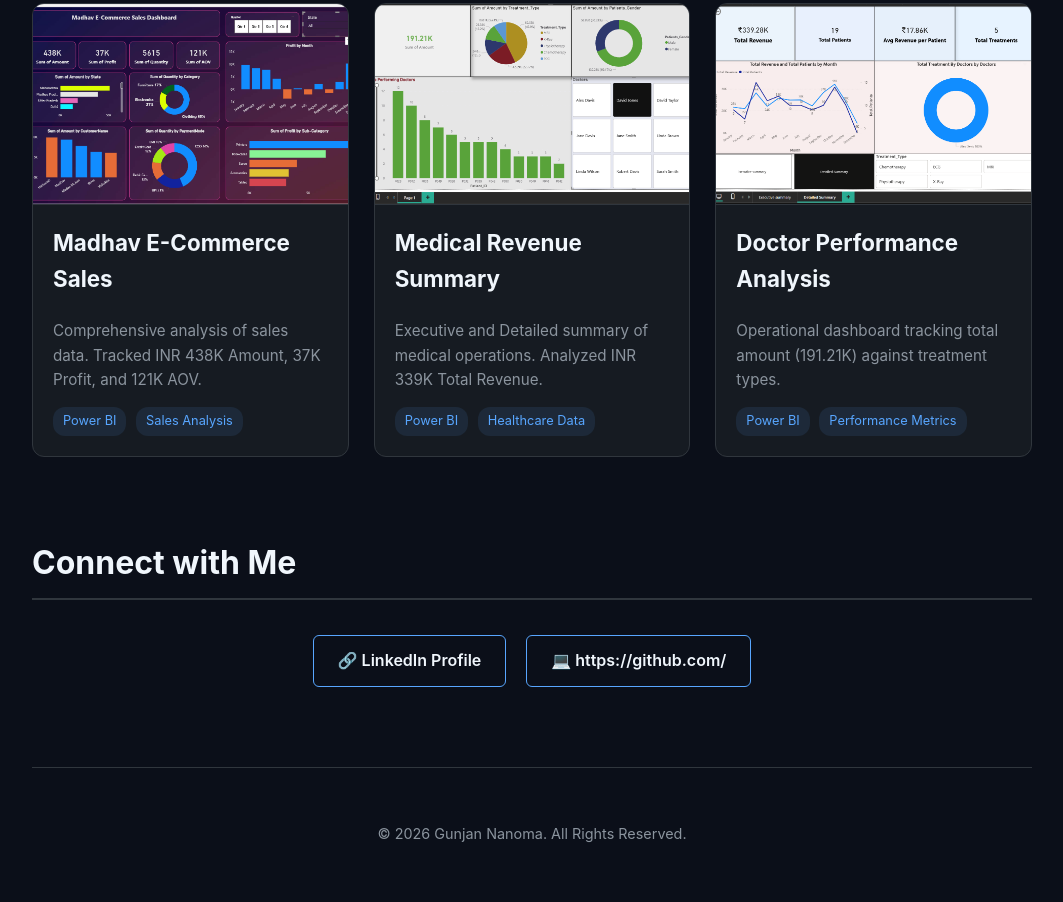
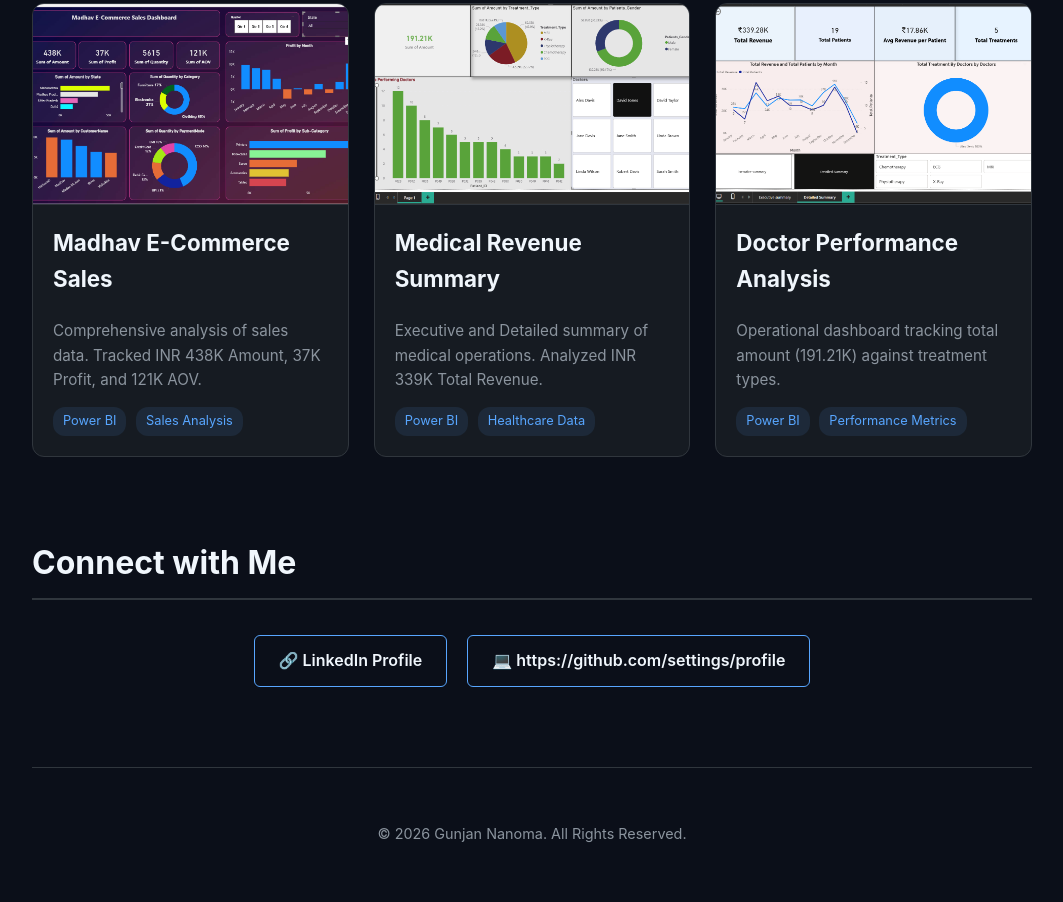
Before and after one commit to nanomagunjan162/My-Portfolio, a plain HTML site: page index.html in a window 1280 px wide. Shown: the part 1167-2069 px from the top of the page, without its empty margins (108-1171 px from the left). Drawn offline with Linux system fonts and the light colour scheme.

Commit message:
Update index.html

```diff
--- a/index.html
+++ b/index.html
@@ -291,7 +291,7 @@
                 </a>
 
                 <a href="#" target="_blank" class="btn">
-                    💻 https://github.com/
+                    💻 https://github.com/settings/profile
                 </a>
             </div>
         </section>
```
